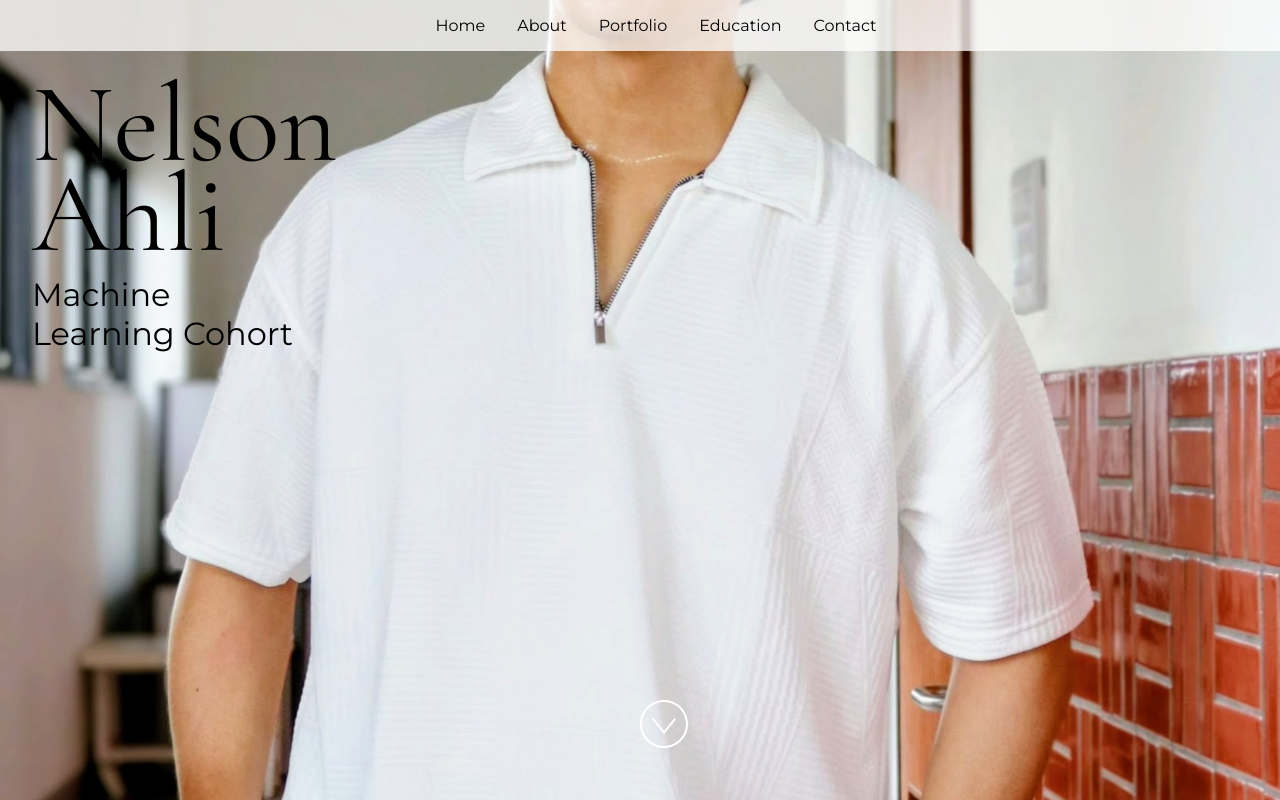
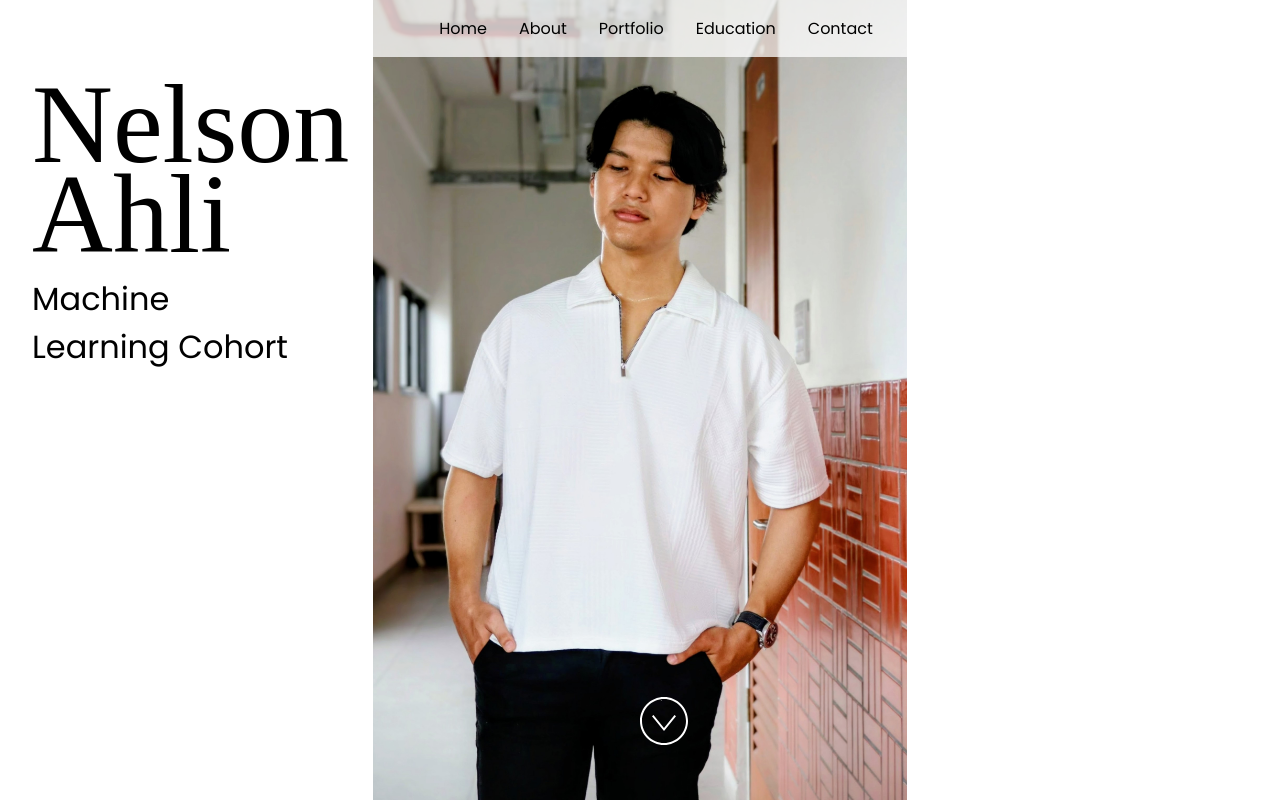
Before and after one commit to nelsooooon/edu_portofolio, a React (Vite) app: page / in a window 1280 px wide. Built offline with nearby package versions, Linux system fonts and the light colour scheme.

Commit message:
Enhance components with animations and smooth scrolling; update styles for improved visuals

```diff
--- a/src/Components/Education.jsx
+++ b/src/Components/Education.jsx
@@ -4,7 +4,7 @@
  * Displays your educational background and certifications.
  */
 
-import React from "react";
+import React, { useEffect, useRef, useState } from "react";
 
 import image from "../images/education-background.jpg";
 
@@ -48,6 +48,30 @@ const educationList = [
 ];
 
 const Education = () => {
+  const imageRef = useRef(null);
+  const [isVisible, setIsVisible] = useState(false);
+
+  useEffect(() => {
+    const observer = new IntersectionObserver(
+      ([entry]) => {
+        if (entry.isIntersecting) {
+          setIsVisible(true);
+        }
+      },
+      { threshold: 0.1 }
+    );
+
+    if (imageRef.current) {
+      observer.observe(imageRef.current);
+    }
+
+    return () => {
+      if (imageRef.current) {
+        observer.unobserve(imageRef.current);
+      }
+    };
+  }, []);
+
   return (
     <section className="padding" id="education">
       <h2 style={{ textAlign: "center" }}>Education</h2>
@@ -68,14 +92,15 @@ const Education = () => {
             </div>
           ))}
         </div>
-        <div style={{ maxWidth: "40%", alignSelf: "center" }}>
+        <div ref={imageRef} style={{ maxWidth: "40%", alignSelf: "center" }}>
           <img
             src={image}
             style={{
               height: "90%",
               width: "100%",
               objectFit: "cover",
-              animation: "1s ease-out 0s 1 slideInRight",
+              opacity: isVisible ? 1 : 0,
+              animation: isVisible ? "slideInRight 1s ease-out" : "none",
             }}
             alt={imageAltText}
           />
--- a/src/Components/Header.jsx
+++ b/src/Components/Header.jsx
@@ -7,6 +7,14 @@
 import React from "react";
 
 const Header = () => {
+  const handleClick = (e, targetId) => {
+    e.preventDefault();
+    const element = document.getElementById(targetId);
+    if (element) {
+      element.scrollIntoView({ behavior: 'smooth', block: 'start' });
+    }
+  };
+
   return (
     <div
       style={{
@@ -21,11 +29,11 @@ const Header = () => {
         zIndex: 10,
       }}
     >
-      <a href="#home">Home</a>
-      <a href="#about">About</a>
-      <a href="#portfolio">Portfolio</a>
-      <a href="#education">Education</a>
-      <a href="#footer">Contact</a>
+      <a href="#home" onClick={(e) => handleClick(e, 'home')}>Home</a>
+      <a href="#about" onClick={(e) => handleClick(e, 'about')}>About</a>
+      <a href="#portfolio" onClick={(e) => handleClick(e, 'portfolio')}>Portfolio</a>
+      <a href="#education" onClick={(e) => handleClick(e, 'education')}>Education</a>
+      <a href="#footer" onClick={(e) => handleClick(e, 'footer')}>Contact</a>
     </div>
   );
 };
--- a/src/Components/Home.jsx
+++ b/src/Components/Home.jsx
@@ -27,7 +27,14 @@ const imageAltText = "Adult female in office setting leaning against a glass wal
 const Home = ({ name, title }) => {
   return (
     <section id="home" className="min-height">
-      <img className="background" src={image} alt="" />
+      <img
+        className="background"
+        src={image}
+        alt=""
+        style={{
+          animation: "fadeIn 1.5s ease-out"
+        }}
+      />
       <div style={{ position: "absolute", top: "5rem", left: "2rem", width: "17rem" }}>
         <h1>{name}</h1>
         <h2>{title}</h2>
--- a/src/Components/Portfolio.jsx
+++ b/src/Components/Portfolio.jsx
@@ -8,7 +8,7 @@
  * as you continue to learn and create.
  */
 
-import React from "react";
+import React, { useEffect, useRef, useState } from "react";
 
 /**
  * Desk image
@@ -57,18 +57,43 @@ const projectList = [
 ];
 
 const Portfolio = () => {
+  const imageRef = useRef(null);
+  const [isVisible, setIsVisible] = useState(false);
+
+  useEffect(() => {
+    const observer = new IntersectionObserver(
+      ([entry]) => {
+        if (entry.isIntersecting) {
+          setIsVisible(true);
+        }
+      },
+      { threshold: 0.1 }
+    );
+
+    if (imageRef.current) {
+      observer.observe(imageRef.current);
+    }
+
+    return () => {
+      if (imageRef.current) {
+        observer.unobserve(imageRef.current);
+      }
+    };
+  }, []);
+
   return (
     <section className="padding" id="portfolio">
       <h2 style={{ textAlign: "center" }}>Portfolio</h2>
       <div style={{ display: "flex", flexDirection: "row", paddingTop: "3rem" }}>
-        <div style={{ maxWidth: "40%", alignSelf: "center" }}>
+        <div ref={imageRef} style={{ maxWidth: "40%", alignSelf: "center" }}>
           <img
             src={image}
             style={{
               height: "90%",
               width: "100%",
               objectFit: "cover",
-              animation: "1s ease-out 0s 1 slideInLeft",
+              opacity: isVisible ? 1 : 0,
+              animation: isVisible ? "slideInLeft 1s ease-out" : "none",
             }}
             alt={imageAltText}
           />
--- a/src/styles.css
+++ b/src/styles.css
@@ -2,11 +2,11 @@
 * CSS file to hold styles that apply across the application
 */
 
-@import url("https://fonts.googleapis.com/css2?family=Cormorant+Garamond:wght@300;400&family=Montserrat:wght@200;400;600;800&display=swap");
+@import url("https://fonts.googleapis.com/css2?family=Poppins:wght@300;400;600;700&display=swap");
 
 html,
 body {
-  font-family: "Montserrat", sans-serif;
+  font-family: "Poppins", -apple-system, BlinkMacSystemFont, "Segoe UI", sans-serif;
   height: 100%;
   margin: 0;
   overflow-x: hidden;
@@ -40,7 +40,8 @@ section.padding {
 section img.background {
   height: 100%;
   left: 50%;
-  object-fit: cover;
+  object-fit: contain;
+  object-position: center;
   pointer-events: none;
   position: absolute;
   top: 0;
@@ -140,6 +141,28 @@ img.socialIcon {
   }
 }
 
+/* add a slide In Right animation */
+@keyframes slideInRight {
+  from {
+    opacity: 0;
+    transform: translateX(100%);
+  }
+  to {
+    opacity: 1;
+    transform: translateX(0);
+  }
+}
+
+/* add a fade in animation for home background */
+@keyframes fadeIn {
+  from {
+    opacity: 0;
+  }
+  to {
+    opacity: 1;
+  }
+}
+
 /*animate the scroll down arrow in your Home component to bounce up and down on your page. */
 @keyframes bounce {
   0%, 100% {
```
